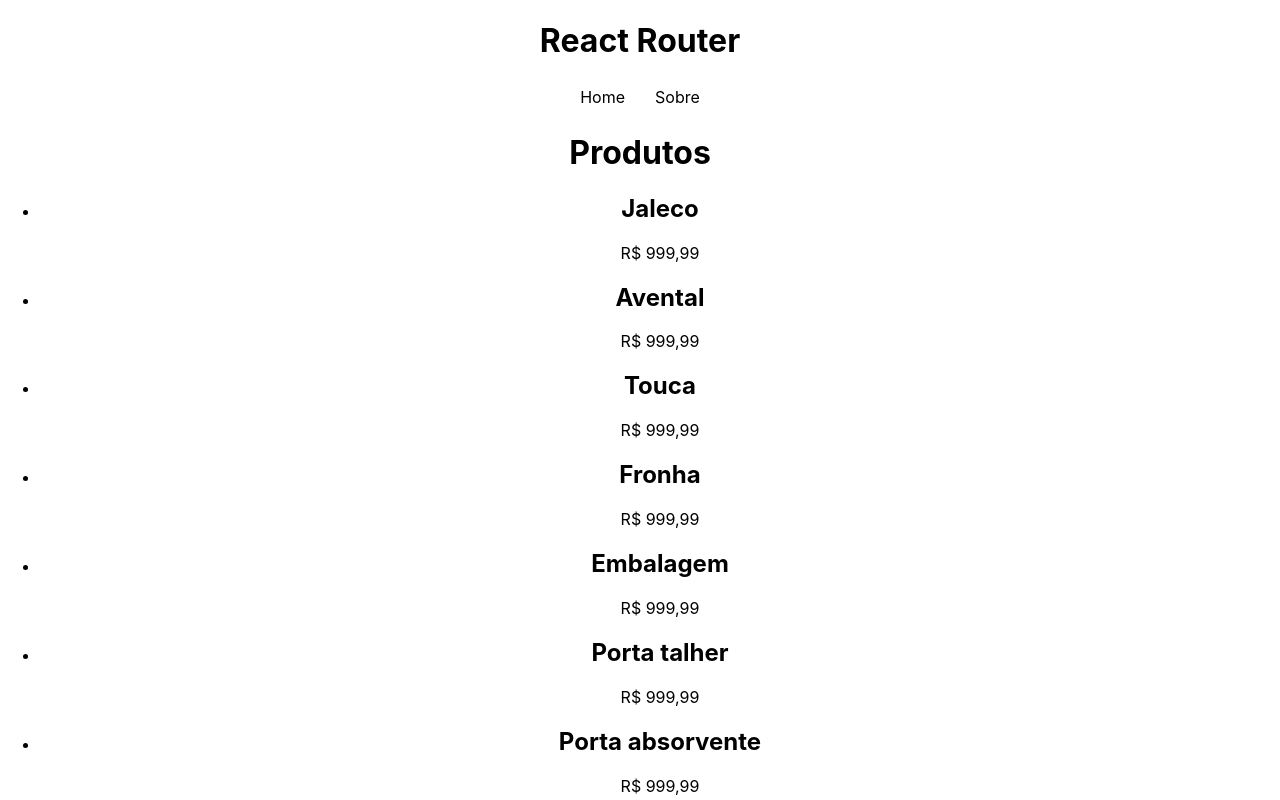
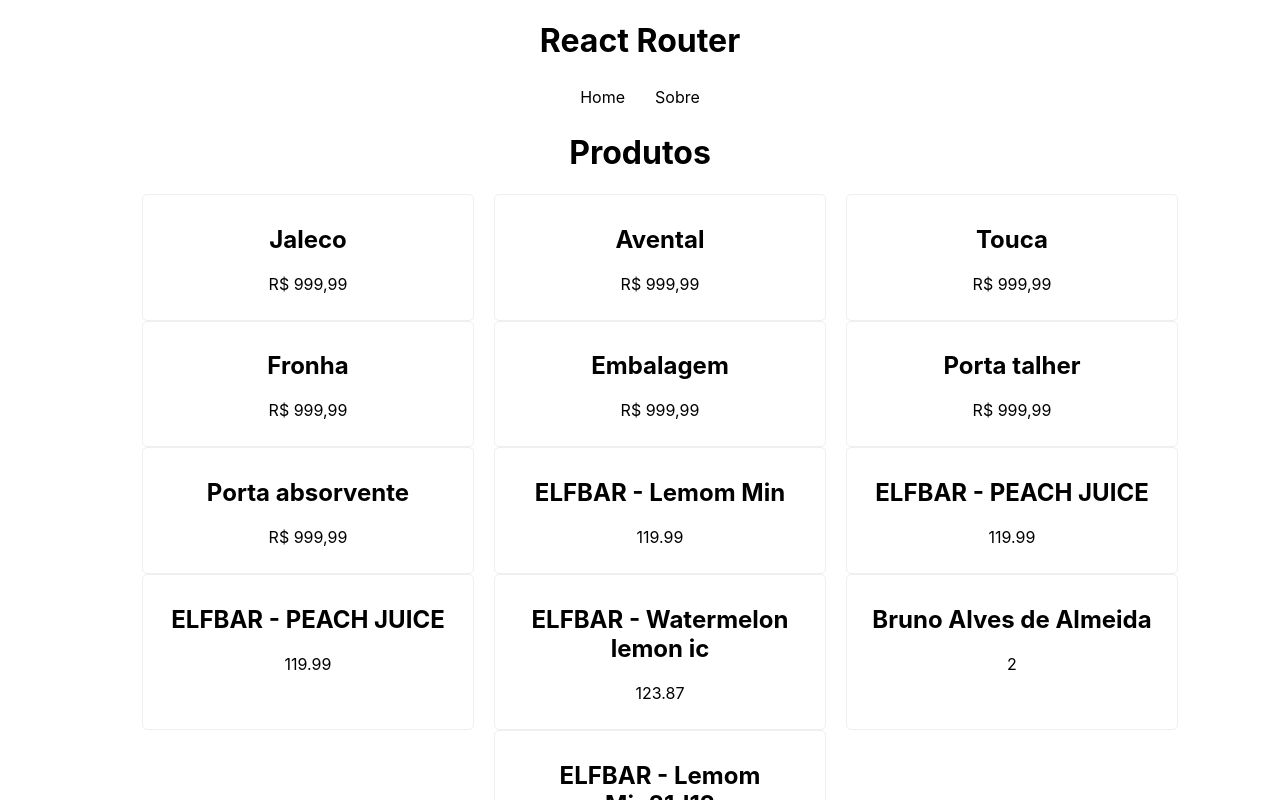
Before and after one commit to BrunoAlz/REACT-4_ROUTERS, a React (Create React App) app in the folder react_routers/: page / in a window 1280 px wide. Shown: the top 800 px of the page. Built offline with nearby package versions, Linux system fonts and the light colour scheme; data requests are answered from the project's data file.

Commit message:
Adicionando o CSS dos Produtos, na Home

```diff
--- a/react_routers/src/pages/Home.css
+++ b/react_routers/src/pages/Home.css
@@ -0,0 +1,15 @@
+.products {
+    display: flex;
+    justify-content: center;
+    flex-wrap: wrap;
+}
+
+.products li {
+    border: 1px solid #efefee;
+    border-radius: 5px;
+    padding: 10px;
+    text-align: center;
+    list-style: none;
+    margin: 0 10px;
+    width: 25%;
+}
--- a/react_routers/src/pages/Home.js
+++ b/react_routers/src/pages/Home.js
@@ -1,5 +1,6 @@
 import { Link } from "react-router-dom";
 import { useFetch } from "../hooks/useFetch";
+import './Home.css';
 
 const Home = () => {
   const url = "http://localhost:3000/products";
```
